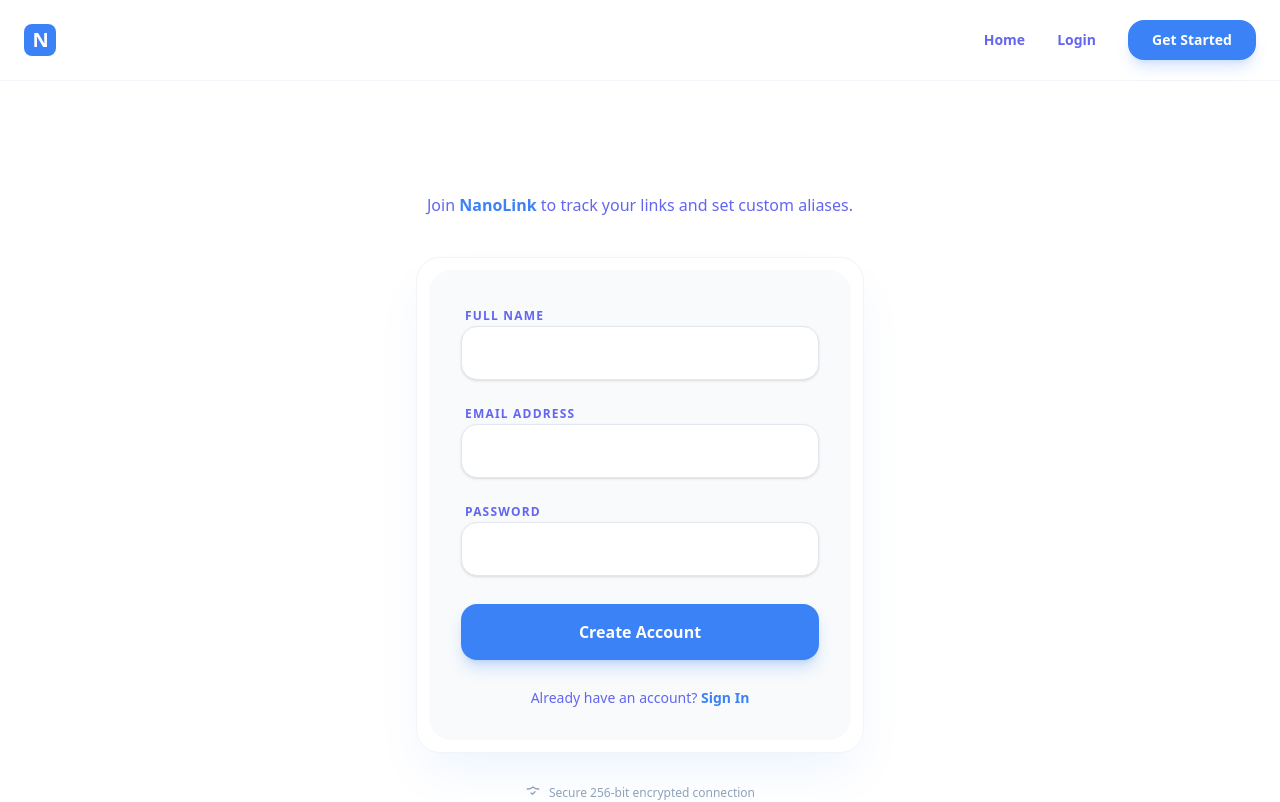
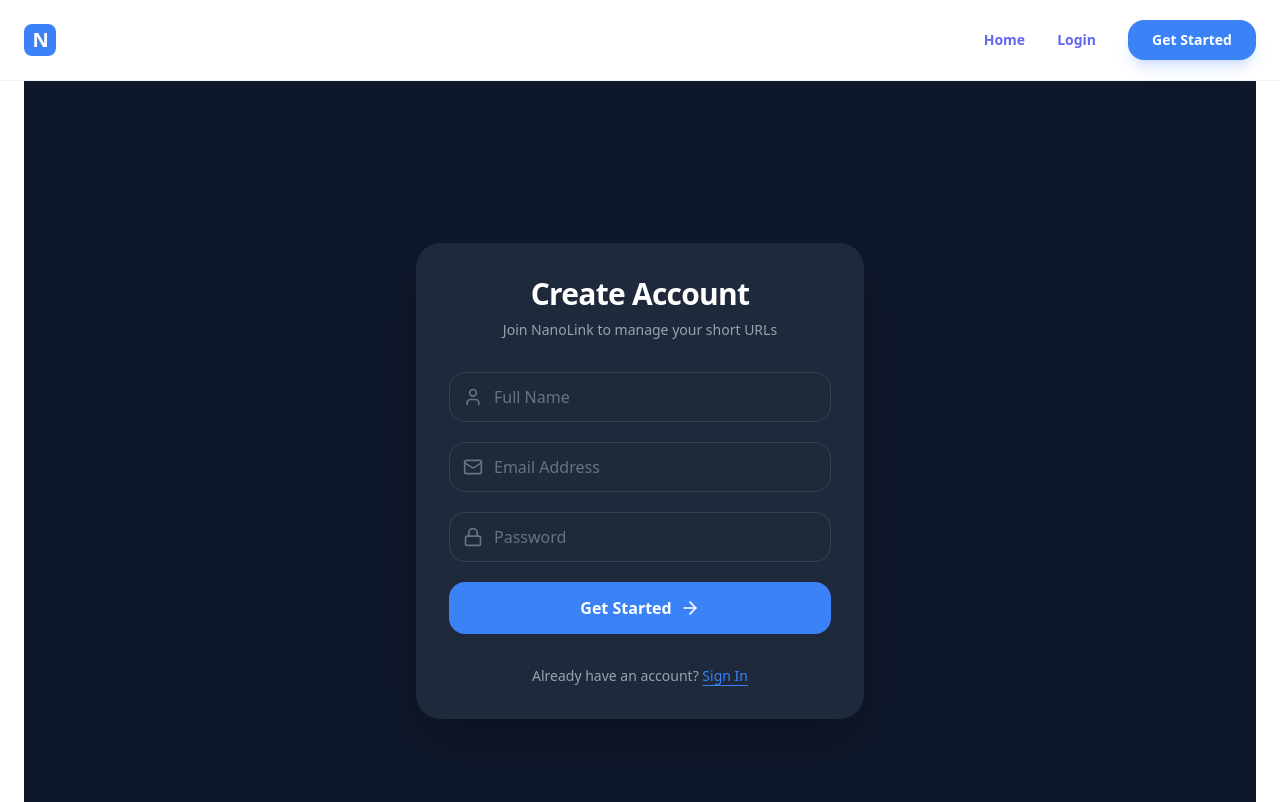
Before and after one commit to hridik-suresh/NanoLink-url_shortener, a React app in the folder frontend/: page /register in a window 1280 px wide. Shown: the top 802 px of the page. Built offline with nearby package versions, Linux system fonts and the light colour scheme; no server answers; the HTML template or start-up script is replaced by a standard one.

Commit message:
Refactored the Register.jsx.
Connected to the backend.

```diff
--- a/frontend/src/pages/Register.jsx
+++ b/frontend/src/pages/Register.jsx
@@ -1,5 +1,8 @@
-import React, { useState } from "react";
+import { useState } from "react";
+import { User, Mail, Lock, Loader, ArrowRight } from "lucide-react";
 import { Link } from "react-router-dom";
+import axiosInstance from "../api/axiosInstance.js";
+import Input from "../components/Input.jsx";
 
 const Register = () => {
   const [formData, setFormData] = useState({
@@ -7,120 +10,121 @@ const Register = () => {
     email: "",
     password: "",
   });
+  const [loading, setLoading] = useState(false);
+  const [message, setMessage] = useState("");
+  const [error, setError] = useState("");
 
-  const handleSubmit = (e) => {
+  const handleSubmit = async (e) => {
     e.preventDefault();
-    console.log("Registering with:", formData);
-    // Logic will be added when I implement Redux Toolkit
+    setLoading(true);
+    setError("");
+    setMessage("");
+
+    try {
+      // Using our configured axiosInstance
+      const response = await axiosInstance.post("/auth/register", formData);
+      setMessage(response.data.message);
+    } catch (err) {
+      // Check if backend sent a specific error message
+      setError(
+        err.response?.data?.message || "Registration failed. Try again.",
+      );
+    } finally {
+      setLoading(false);
+    }
   };
 
   return (
-    <div className="flex flex-col items-center justify-center pt-8 md:pt-16 animate-in fade-in slide-in-from-bottom-4 duration-700">
-      {/* Header */}
-      <div className="text-center mb-10">
-        <h2 className="text-4xl font-black text-dark tracking-tight mb-2">
-          Create an account
+    <div className="min-h-screen flex items-center justify-center bg-bg-main p-4 sm:p-6">
+
+      <div className="w-full max-w-md bg-bg-card border border-gray-800 rounded-2xl shadow-2xl overflow-hidden">
+        {/* Header Section */}
+        <div className="p-6 sm:p-8 text-center">
+          <h2 className="text-3xl font-bold text-white tracking-tight">
+            Create Account
           </h2>
-        <p className="text-secondary font-medium">
-          Join <span className="text-primary font-bold">NanoLink</span> to track
-          your links and set custom aliases.
+          <p className="text-gray-400 mt-2 text-sm">
+            Join NanoLink to manage your short URLs
           </p>
         </div>
 
-      {/* Register Card */}
-      <div className="w-full max-w-md bg-white rounded-3xl shadow-2xl shadow-primary/10 border border-slate-100 p-2 md:p-3">
-        <form
-          onSubmit={handleSubmit}
-          className="bg-slate-50 rounded-[1.4rem] p-8 flex flex-col gap-5"
-        >
-          {/* Name Field */}
-          <div className="space-y-1.5">
-            <label className="text-xs font-bold uppercase tracking-widest text-secondary ml-1">
-              Full Name
-            </label>
-            <input
+        {/* Form Section */}
+        <div className="px-6 pb-8 sm:px-8">
+          <form onSubmit={handleSubmit} className="space-y-1">
+            <Input
+              icon={User}
               type="text"
-              placeholder="John Doe"
-              className="w-full px-5 py-3.5 rounded-xl bg-white border border-slate-200 focus:outline-none focus:ring-4 focus:ring-primary/10 focus:border-primary transition-all text-dark shadow-sm"
+              placeholder="Full Name"
+              required
               value={formData.name}
               onChange={(e) =>
                 setFormData({ ...formData, name: e.target.value })
               }
+            />
+            <Input
+              icon={Mail}
+              type="email"
+              placeholder="Email Address"
               required
-            />
-          </div>
-
-          {/* Email Field */}
-          <div className="space-y-1.5">
-            <label className="text-xs font-bold uppercase tracking-widest text-secondary ml-1">
-              Email Address
-            </label>
-            <input
-              type="email"
-              placeholder="john@example.com"
-              className="w-full px-5 py-3.5 rounded-xl bg-white border border-slate-200 focus:outline-none focus:ring-4 focus:ring-primary/10 focus:border-primary transition-all text-dark shadow-sm"
               value={formData.email}
               onChange={(e) =>
                 setFormData({ ...formData, email: e.target.value })
               }
+            />
+            <Input
+              icon={Lock}
+              type="password"
+              placeholder="Password"
               required
-            />
-          </div>
-
-          {/* Password Field */}
-          <div className="space-y-1.5">
-            <label className="text-xs font-bold uppercase tracking-widest text-secondary ml-1">
-              Password
-            </label>
-            <input
-              type="password"
-              placeholder="••••••••"
-              className="w-full px-5 py-3.5 rounded-xl bg-white border border-slate-200 focus:outline-none focus:ring-4 focus:ring-primary/10 focus:border-primary transition-all text-dark shadow-sm"
               value={formData.password}
               onChange={(e) =>
                 setFormData({ ...formData, password: e.target.value })
               }
-              required
             />
+
+            {/* Error & Success Alerts */}
+            {error && (
+              <div className="bg-danger/10 border border-danger/20 text-danger text-sm p-3 rounded-lg mb-4">
+                {error}
               </div>
+            )}
+            {message && (
+              <div className="bg-accent/10 border border-accent/20 text-accent text-sm p-3 rounded-lg mb-4">
+                {message}
+              </div>
+            )}
 
-          {/* Submit Button */}
             <button
               type="submit"
-            className="w-full bg-primary hover:bg-primary-dark text-white font-bold py-4 rounded-xl transition-all shadow-lg shadow-primary/25 active:scale-[0.98] mt-2 cursor-pointer"
+              disabled={loading}
+              className="w-full py-3.5 bg-primary hover:bg-primary-dark text-white font-bold rounded-xl
+                         transition-all duration-300 transform active:scale-[0.98]
+                         flex justify-center items-center gap-2 disabled:opacity-70 disabled:cursor-not-allowed"
             >
-            Create Account
+              {loading ? (
+                <Loader className="animate-spin size-5" />
+              ) : (
+                <>
+                  Get Started <ArrowRight className="size-5" />
+                </>
+              )}
             </button>
+          </form>
 
-          <p className="text-center text-sm text-secondary font-medium mt-2">
+          {/* Footer Link */}
+          <div className="mt-8 text-center">
+            <p className="text-gray-400 text-sm">
               Already have an account?{" "}
               <Link
                 to="/login"
-              className="text-primary hover:underline font-bold"
+                className="text-primary hover:text-primary-dark font-medium underline underline-offset-4"
               >
                 Sign In
               </Link>
             </p>
-        </form>
           </div>
-
-      {/* Trust Badge */}
-      <p className="mt-8 text-slate-400 text-xs flex items-center gap-2">
-        <svg
-          className="w-4 h-4"
-          fill="none"
-          stroke="currentColor"
-          viewBox="0 0 24 24"
-        >
-          <path
-            strokeLinecap="round"
-            strokeLinejoin="round"
-            strokeWidth={2}
-            d="M9 12l2 2 4-4m5.618-4.016A11.955 11.955 0 0112 2.944a11.955 11.955 0 01-8.618 3.04kM12 21.75c-2.676 0-5.216-.584-7.499-1.632A12.02 12.02 0 013 12c0-2.342.67-4.52 1.83-6.368a12.053 12.053 0 017.67-5.188 12.053 12.053 0 017.67 5.188A12.053 12.053 0 0121 12c0 2.342-.67 4.52-1.83 6.368a12.02 12.02 0 01-7.499 1.632z"
-          />
-        </svg>
-        Secure 256-bit encrypted connection
-      </p>
+        </div>
+      </div>
     </div>
   );
 };
```
Lines whose indentation alone changed are shown as unchanged.
